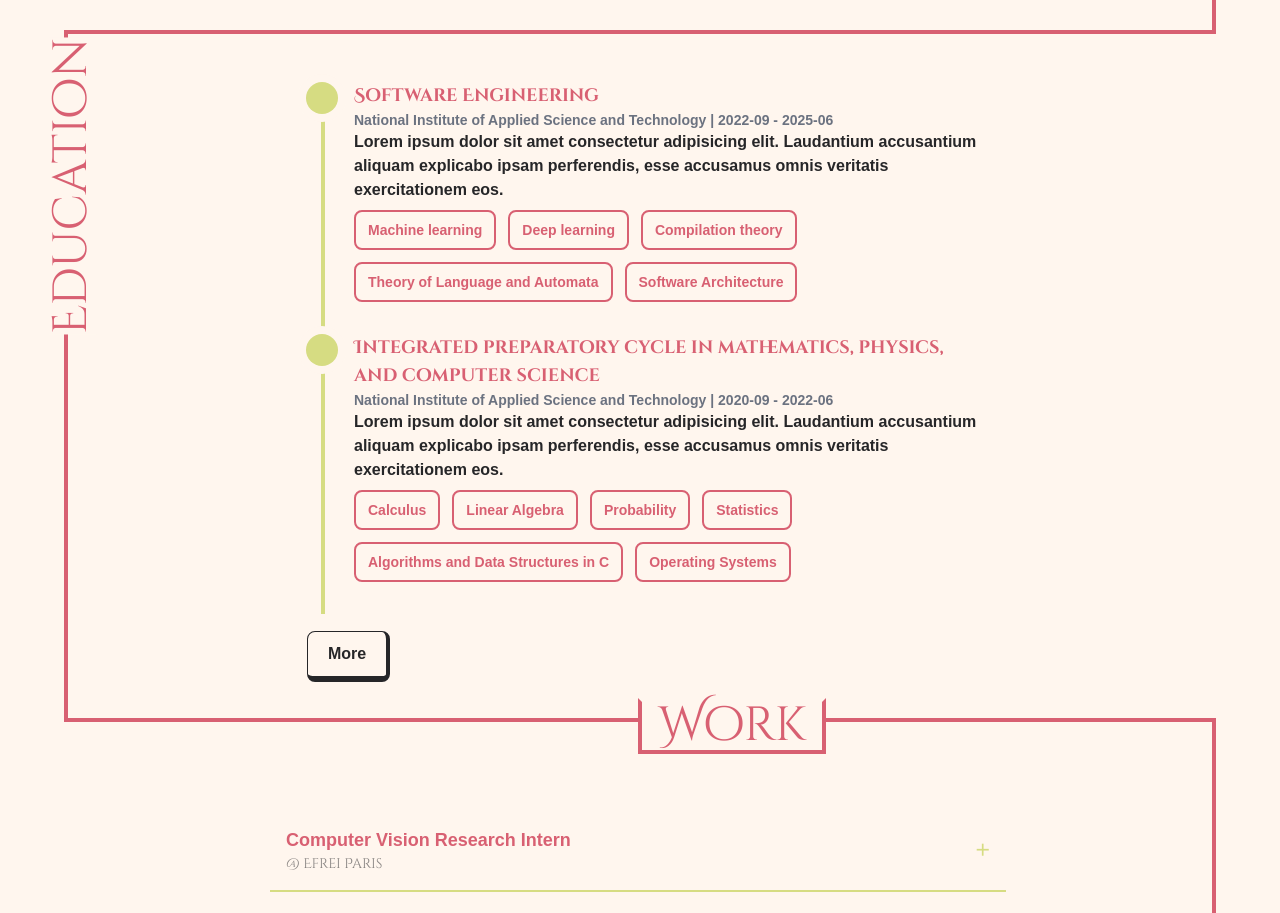
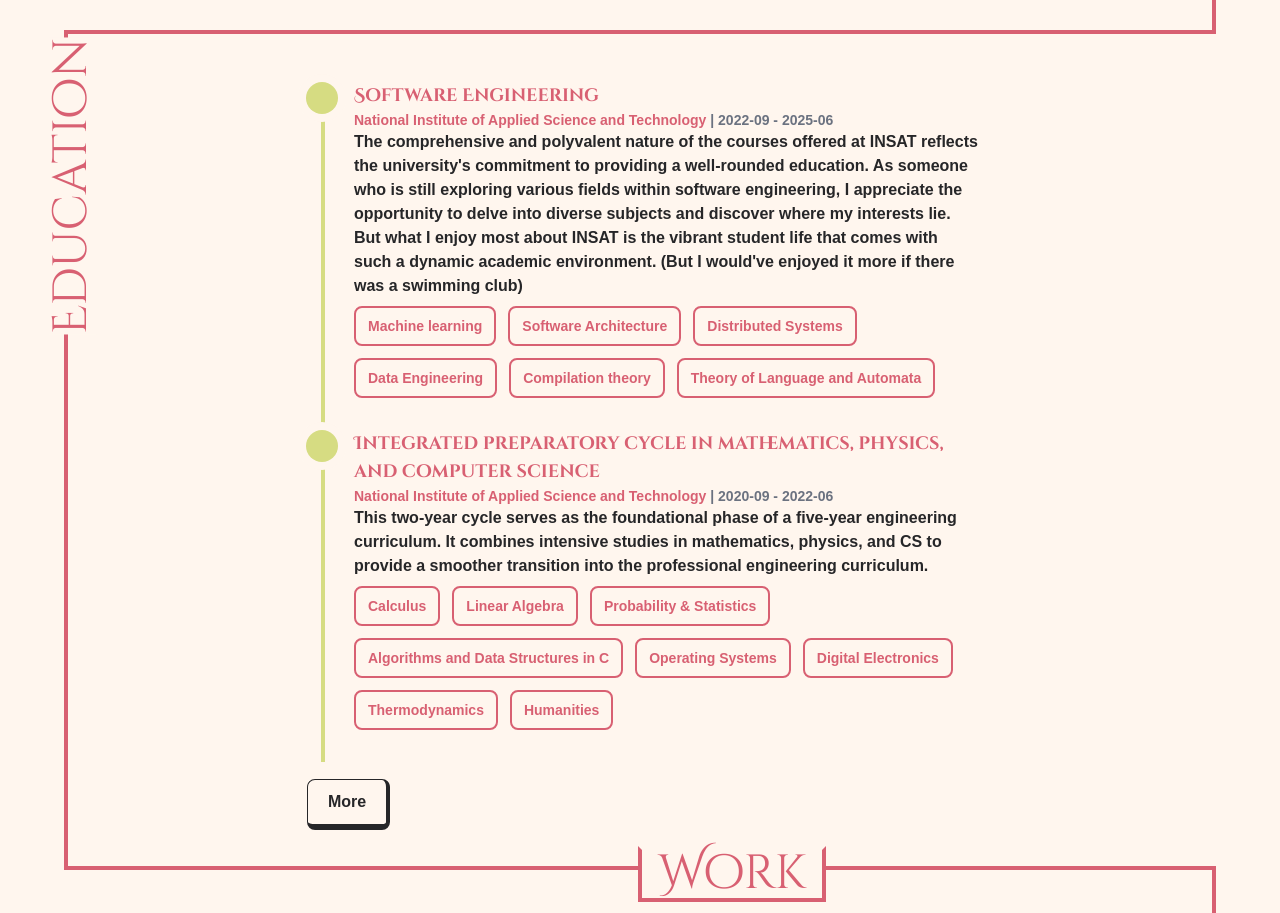
Before and after one commit to salmaghabri/el-porto, a React (Vite) app: page /about in a window 1280 px wide. Shown: the part 1757-2670 px from the top of the page. Built offline with nearby package versions, Linux system fonts and the light colour scheme; a web font is replaced by a local one.

Commit message:
educathione

```diff
--- a/src/components/EducationTimeline.jsx
+++ b/src/components/EducationTimeline.jsx
@@ -26,12 +26,24 @@ export default function EducationTimeline() {
                 {edu.area}
               </h3>
               <p className="text-xs sm:text-sm text-gray-500 font-Vioda font-semibold">
-                {edu.institution} | {edu.startDate} - {edu.endDate}
+                {edu.link ? (
+                  <span className="animated-link">
+                    <a
+                      href={edu.link}
+                      target="_blank"
+                      rel="noopener noreferrer"
+                    >
+                      {edu.institution}
+                    </a>
+                  </span>
+                ) : (
+                  <span>{edu.institution}</span>
+                )}{" "}
+                | {edu.startDate} - {edu.endDate}
               </p>
+
               <p className="text-sm sm:text-base font-Vioda font-semibold text-obsidian">
-                Lorem ipsum dolor sit amet consectetur adipisicing elit.
-                Laudantium accusantium aliquam explicabo ipsam perferendis, esse
-                accusamus omnis veritatis exercitationem eos.
+                {edu.description}
               </p>
               <div className="mt-2 flex gap-2 sm:gap-3 flex-wrap ">
                 {edu.highlights.map((highlight, idx) => (
--- a/src/filling/educationData.js
+++ b/src/filling/educationData.js
@@ -1,73 +1,81 @@
 const educationData = [
   {
     institution: "National Institute of Applied Science and Technology",
+    link: "https://insat.rnu.tn/",
     area: "Software Engineering",
     startDate: "2022-09",
     endDate: "2025-06",
+    description:
+      "The comprehensive and polyvalent nature of the courses offered at INSAT reflects the university's commitment to providing a well-rounded education. As someone who is still exploring various fields within software engineering, I appreciate the opportunity to delve into diverse subjects and discover where my interests lie. But what I enjoy most about INSAT is the vibrant student life that comes with such a dynamic academic environment. (But I would've enjoyed it more if there was a swimming club)",
     highlights: [
       "Machine learning",
-      " Deep learning",
+      " Software Architecture",
+      " Distributed Systems",
+      " Data Engineering",
       " Compilation theory",
       " Theory of Language and Automata",
-      " Software Architecture",
     ],
   },
   {
     institution: "National Institute of Applied Science and Technology",
+    link: "https://insat.rnu.tn/",
     area: "Integrated preparatory cycle in mathematics, physics, and computer science",
     startDate: "2020-09",
     endDate: "2022-06",
+    description:
+      "This two-year cycle serves as the foundational phase of a five-year engineering curriculum. It combines intensive studies in mathematics, physics, and CS to provide a smoother transition into the professional engineering curriculum.",
     highlights: [
       "Calculus",
       " Linear Algebra",
-      " Probability",
-      " Statistics",
+      " Probability & Statistics",
       " Algorithms and Data Structures in C",
       " Operating Systems",
+      " Digital Electronics",
+      " Thermodynamics",
+      "Humanities ",
     ],
   },
   {
-    institution: "National Institute of Applied Science and Technology",
-    area: "Integrated preparatory cycle in mathematics, physics, and computer science",
-    startDate: "2020-09",
-    endDate: "2022-06",
+    institution: "Bourguiba Pioneer High School",
+    link: "https://en.wikipedia.org/wiki/Carnot_high_school_Tunis",
+    area: "High School",
+    startDate: "2016-09",
+    endDate: "2020-06",
+    description:
+      "This is when I first met the dreaded alpha-delta definition of continuity and this is the when I first witnessed the grand crossover of physics and math. Fun times.",
     highlights: [
       "Calculus",
       " Linear Algebra",
-      " Probability",
-      " Statistics",
-      " Algorithms and Data Structures in C",
-      " Operating Systems",
+      " German",
+      " Biology",
+      " Pascal",
+      " Insomnea",
     ],
   },
   {
-    institution: "National Institute of Applied Science and Technology",
-    area: "Integrated preparatory cycle in mathematics, physics, and computer science",
-    startDate: "2020-09",
-    endDate: "2022-06",
-    highlights: [
-      "Calculus",
-      " Linear Algebra",
-      " Probability",
-      " Statistics",
-      " Algorithms and Data Structures in C",
-      " Operating Systems",
-    ],
+    institution: "ALi Trad Pionner Middle School",
+    area: "Middle School",
+    startDate: "2013-09",
+    endDate: "2016-06",
+    description:
+      "Where I dicovered the untamed, never-ending irrational numbers. Square root of 2, you are wild. ",
+    highlights: ["Calculus", " History", " Geography", "Biology"],
   },
-  {
-    institution: "National Institute of Applied Science and Technology",
-    area: "Integrated preparatory cycle in mathematics, physics, and computer science",
-    startDate: "2020-09",
-    endDate: "2022-06",
-    highlights: [
-      "Calculus",
-      " Linear Algebra",
-      " Probability",
-      " Statistics",
-      " Algorithms and Data Structures in C",
-      " Operating Systems",
-    ],
-  },
+  // {
+  //   institution: "National Institute of Applied Science and Technology",
+  //   area: "Elemntery School",
+  //   startDate: "2007-09",
+  //   endDate: "2013-06",
+  //   description: "",
+  //   highlights: [
+  //     "Calculus",
+  //     " Linear Algebra",
+  //     " Probability",
+  //     " Statistics",
+  //     " Algorithms and Data Structures in C",
+  //     " Operating Systems",
+  //   ],
+  // },
 ];
 
 export default educationData;
--- a/src/index.css
+++ b/src/index.css
@@ -80,7 +80,7 @@ body {
 /* links */
 @layer components {
   .animated-link {
-    @apply relative text-cherry font-medium transition-colors duration-300 ease-in-out cursor-pointer;
+    @apply relative text-cherry font-semibold transition-colors duration-300 ease-in-out cursor-pointer;
   }
 
   .animated-link::before {
```
